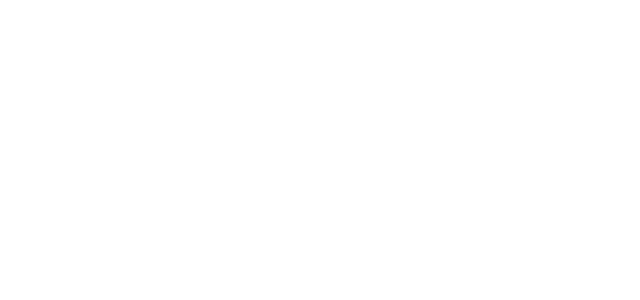
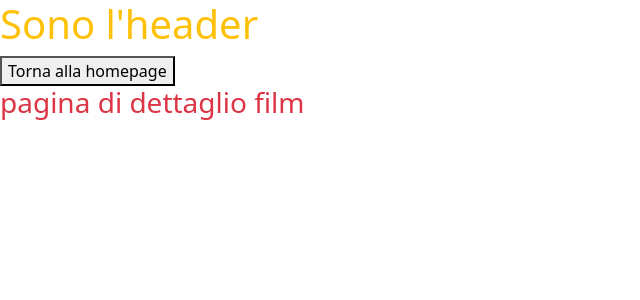
Before and after one commit to marcotristani/webapp-react, a React (Vite) app: page /film/1 in a window 1280 px wide. Before the commit this address had no page. Shown: the top 300 px of the page, without its empty margins (0-640 px from the left). Built offline with nearby package versions, Linux system fonts and the light colour scheme.

Commit message:
flat: creata la pagina di dettaglio e collegamento con bottone tra le due pagine

```diff
--- a/src/App.jsx
+++ b/src/App.jsx
@@ -5,6 +5,7 @@
 
 //importo pages
 import Homepage from "./pages/Homepage";
+import FilmDetail from "./pages/FilmDetail";
 
 //importo layout
 import MainLayout from "./layouts/MainLayout";
@@ -15,6 +16,7 @@
       <Routes>
         <Route element={<MainLayout />}>
           <Route index element={<Homepage />} />
+          <Route path="/film/:id" element={<FilmDetail />} />
         </Route>
       </Routes>
     </BrowserRouter>
--- /dev/null
+++ b/src/pages/FilmDetail.jsx
@@ -0,0 +1,14 @@
+import { Link } from "react-router-dom";
+
+function FilmDetail() {
+  return (
+    <>
+      <Link to={"/"}>
+        <button>Torna alla homepage</button>
+      </Link>
+
+      <h3 className="text-danger">pagina di dettaglio film</h3>
+    </>
+  );
+}
+export default FilmDetail;
--- a/src/pages/Homepage.jsx
+++ b/src/pages/Homepage.jsx
@@ -1,4 +1,13 @@
+import { Link } from "react-router-dom";
+
 function Homepage() {
-  return <h2 className="text-primary">homepage</h2>;
+  return (
+    <>
+      <h2 className="text-primary">homepage</h2>
+      <Link to={"/film/2"}>
+        <button>Vai al dettaglio</button>
+      </Link>
+    </>
+  );
 }
 export default Homepage;
```
